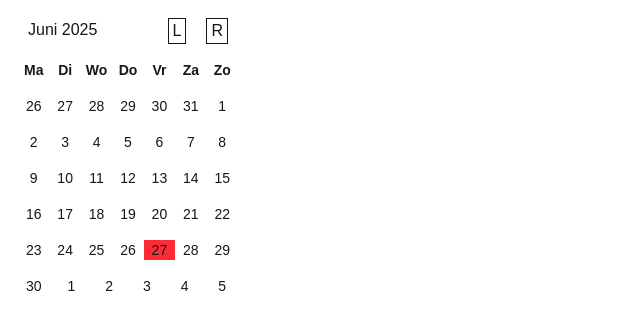
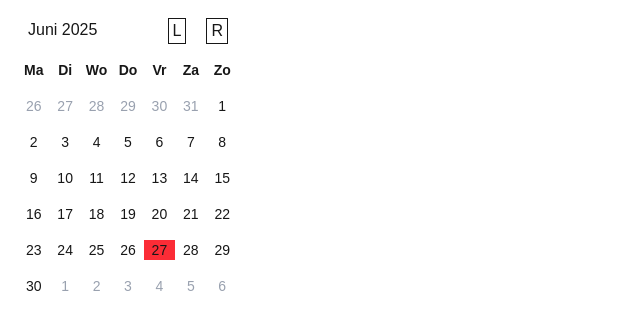
Before and after one commit to WoutSHOGENT/Middelkerke, a Next.js app in the folder middelkerke/: page /Home in a window 1280 px wide. Shown: the top 330 px of the page, without its empty margins (0-640 px from the left). Built offline with nearby package versions, Linux system fonts and the light colour scheme.

Commit message:
calender component juist

```diff
--- a/middelkerke/src/app/Home/components/Calender.jsx
+++ b/middelkerke/src/app/Home/components/Calender.jsx
@@ -13,29 +13,41 @@ export default function Calender(){
     const [year, setYear] = useState(date.getFullYear());
     // const month = date.getMonth();
     const lastDateOfMonth = new Date(year, month + 1, 0).getDate();
-    const firstDayOfMonth = new Date(year, month, 1).getDay();
+    var firstDayOfMonth = new Date(year, month, 1).getDay();
     const lastDateOfLastMonth = new Date(year, month, 0).getDate();
-    const firstDayOfNextMonth = new Date(year, month + 1).getDay();
+    var firstDayOfNextMonth = new Date(year, month + 1).getDay();
     const dayList = [];
 
-
-
-    for (let i = firstDayOfMonth; i<6; i++){
-        dayList.push(new Date(year, month - 1, lastDateOfLastMonth - i)); //foutje zit hier, te veel dagen van de maand ervoor
-
+    if(firstDayOfMonth == 0){
+        firstDayOfMonth = 7;
     }
 
+    if(firstDayOfNextMonth == 0){
+        firstDayOfNextMonth = 7;
+    }
+
+    for (let i = 0; i < firstDayOfMonth - 1; i++) {
+        dayList.push({
+            date: new Date(year, month - 1, lastDateOfLastMonth - i),
+            isCurrentMonth: false
+        });
+    }
     dayList.reverse();
 
     for (let i = 1; i <= lastDateOfMonth; i++) {
-        dayList.push(new Date(year, month, i));
+        dayList.push({
+            date: new Date(year, month, i),
+            isCurrentMonth: true
+        });
     }
 
-    if(firstDayOfNextMonth != 1) {
-        console.log(firstDayOfNextMonth)
-        for(let i = firstDayOfNextMonth; i <= 6; i++){
-        dayList.push(new Date(year, month + 1, i - firstDayOfNextMonth + 1));
-    }
+    if (firstDayOfNextMonth != 1) {
+        for (let i = firstDayOfNextMonth; i <= 7; i++) {
+            dayList.push({
+                date: new Date(year, month + 1, i - firstDayOfNextMonth + 1),
+                isCurrentMonth: false
+            });
+        }
     }
 
 
--- a/middelkerke/src/app/Home/components/Days.jsx
+++ b/middelkerke/src/app/Home/components/Days.jsx
@@ -1,21 +1,21 @@
 export default function Days({ listOfDays = [], today }) {
     return (
         <ul className="flex justify-between text-center text-sm flex-wrap">
-            {listOfDays.map((day, index) => {
-                // Compare full date (day, month, year) for uniqueness
+            {listOfDays.map((dayObj, index) => {
+                const { date, isCurrentMonth } = dayObj;
                 const isToday =
-                    day.getDate() === today.getDate() &&
-                    day.getMonth() === today.getMonth() &&
-                    day.getFullYear() === today.getFullYear();
+                    date.getDate() === today.getDate() &&
+                    date.getMonth() === today.getMonth() &&
+                    date.getFullYear() === today.getFullYear();
 
                 return (
                     <li
                         key={index}
                         className={`w-1/7 flex justify-center mb-4 ${
                             isToday ? "bg-red-500" : ""
-                        }`}
+                        } ${!isCurrentMonth ? "text-gray-400" : ""}`}
                     >
-                        {day.getDate()}
+                        {date.getDate()}
                     </li>
                 );
             })}
```
